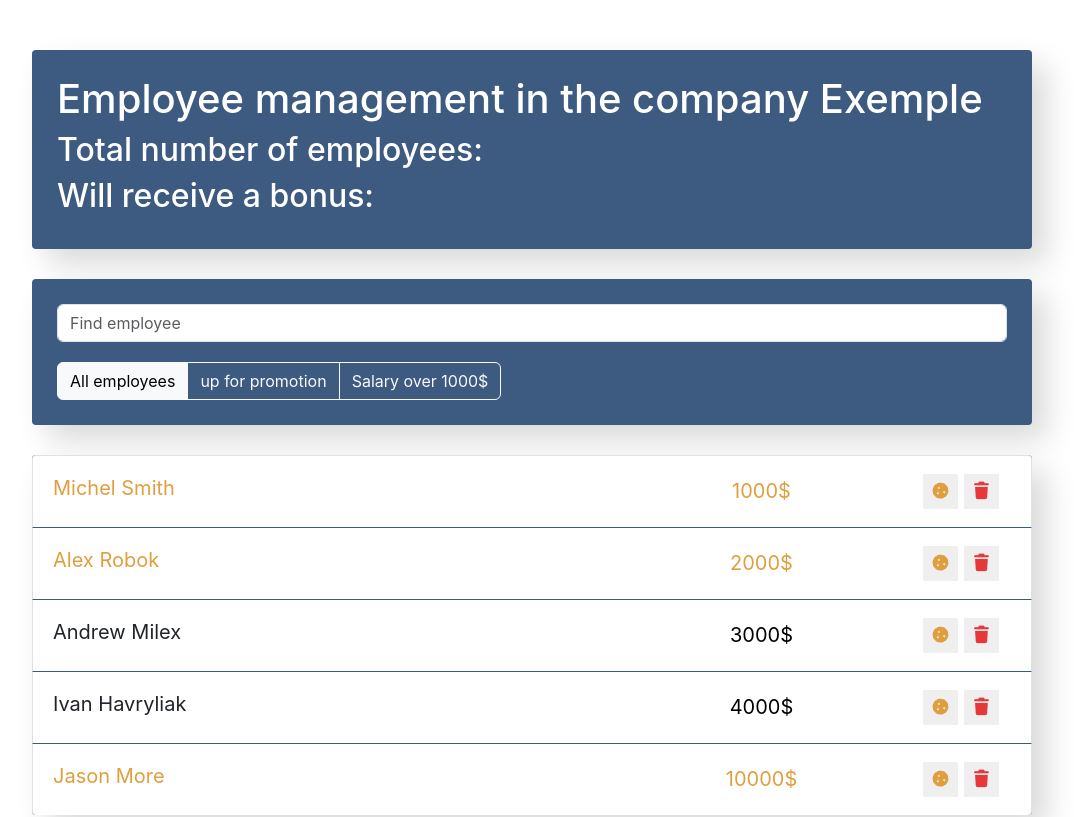
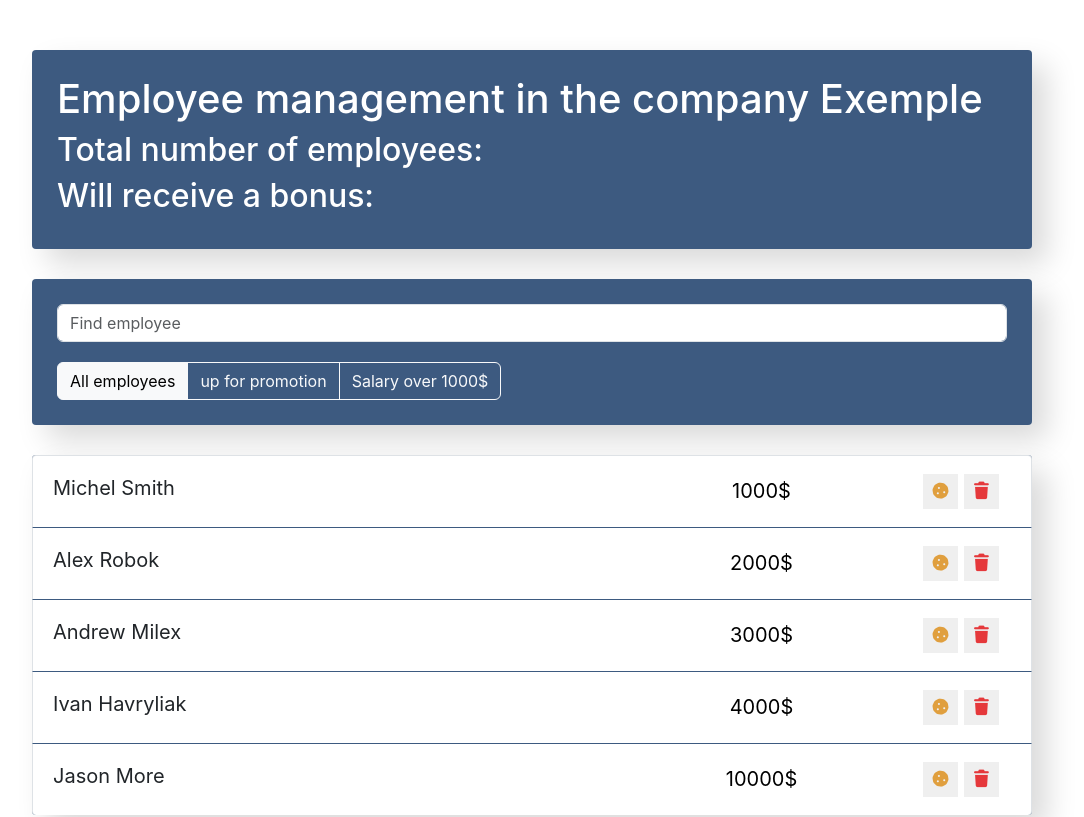
Before and after one commit to IvanHavryliak02/MyFirstReactApp, a React (Create React App) app: page / in a window 1280 px wide. Shown: the top 817 px of the page, without its empty margins (108-1192 px from the left). Built offline with nearby package versions, Linux system fonts and the light colour scheme.

Commit message:
feat: add employees increase and like functionality

```diff
--- a/src/components/app/app.jsx
+++ b/src/components/app/app.jsx
@@ -8,11 +8,11 @@ import AddEmpolyees from '../add-employees/add-employees'
 function App() {
 
     const APIData = [
-        {name: 'Michel Smith', salary: 1000, increase: true, id: 1},
-        {name: 'Alex Robok', salary: 2000, increase: true, id: 2},
-        {name: 'Andrew Milex', salary: 3000, increase: false, id: 3},
-        {name: 'Ivan Havryliak', salary: 4000, increase: false, id: 4},
-        {name: 'Jason More', salary: 10000, increase: true, id: 5}
+        {name: 'Michel Smith', salary: 1000, id: 1},
+        {name: 'Alex Robok', salary: 2000, id: 2},
+        {name: 'Andrew Milex', salary: 3000, id: 3},
+        {name: 'Ivan Havryliak', salary: 4000, id: 4},
+        {name: 'Jason More', salary: 10000, id: 5}
     ]
 
     return (
--- a/src/components/list-item/list-item.jsx
+++ b/src/components/list-item/list-item.jsx
@@ -1,15 +1,49 @@
+import { Component } from 'react';
 import './list-item.css'
 
-const ListItem = ({name, salary, increase}) => {
+class ListItem extends Component {
 
-    let param = increase ? ' increase' : ''
+    constructor(props){
+        super(props);
+        this.state = {
+            increase: false,
+            liked: false
+        }
+    }
+
+    changeLike = () => {
+        this.setState(({liked}) => ({
+            liked: !liked
+        }))
+    }
+
+    changeIncrease = () => {
+        this.setState(({increase}) => ({
+            increase: !increase
+        }))
+    }
+
+    render() {
+        const {name, salary} = this.props;
+        const {increase, liked} = this.state;
+        const increasedClass = increase ? ' increase' : ''
+        const likedClass = liked ? ' like' : '';
+
         return (
-        <li className={"list-group-item d-flex justify-content-between" + param}>
-            <span className="list-group-item-label">{name}</span>
+            <li
+                className={"list-group-item d-flex justify-content-between" + increasedClass + likedClass}
+            >
+                <span
+                    className="list-group-item-label"
+                    onClick={this.changeLike}
+                >{name}</span>
                 <input type="text" className="list-group-item-input" defaultValue={salary + '$'}/>
                 <div className='d-flex justify-content-center align-items-center'>
-                <button type="button"
-                    className="btn-cookie btn-sm ">
+                    <button
+                        type="button"
+                        className="btn-cookie btn-sm "
+                        onClick={this.changeIncrease}
+                    >
                         <i className="fas fa-cookie"></i>
                     </button>
 
@@ -23,4 +57,6 @@ const ListItem = ({name, salary, increase}) => {
         );
     }
 
+}
+
 export default ListItem;
```
Lines whose indentation alone changed are shown as unchanged.
